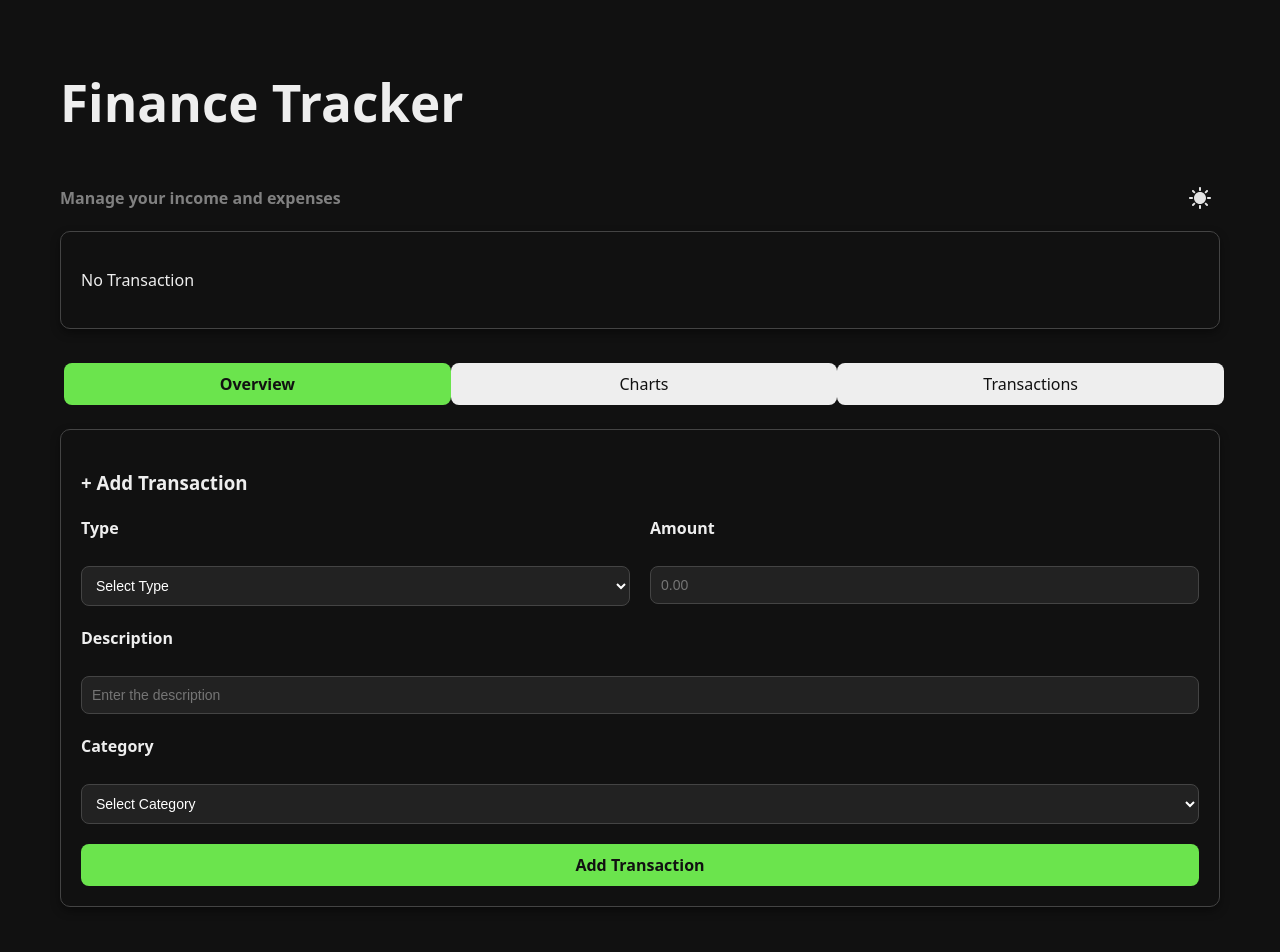
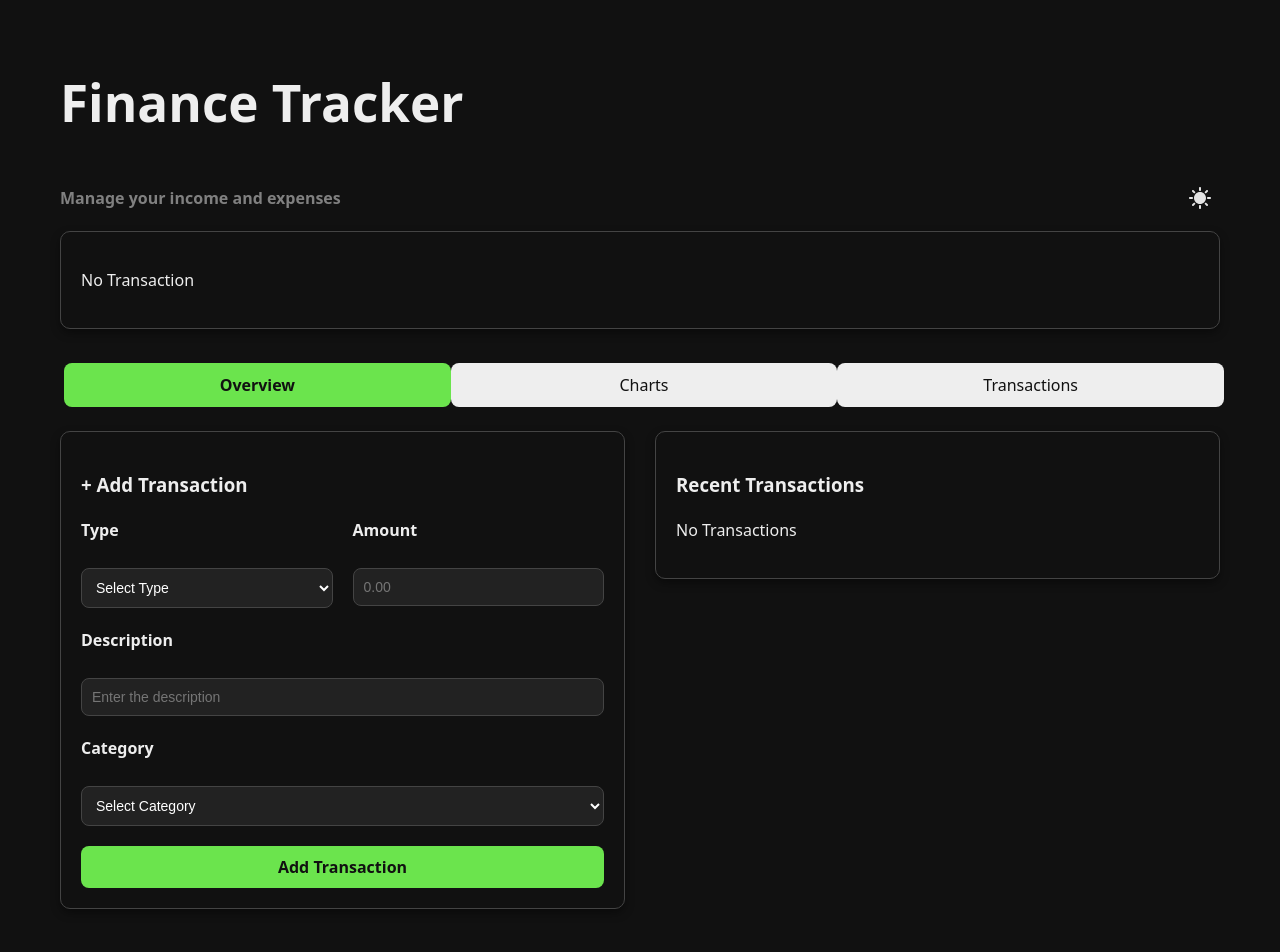
Before and after one commit to saujanyamahajan/Ledger, a React (Vite) app: page / in a window 1280 px wide. Shown: the top 952 px of the page. Built offline with nearby package versions, Linux system fonts and the light colour scheme.

Commit message:
css fixes for the overview tab

```diff
--- a/src/App.css
+++ b/src/App.css
@@ -83,7 +83,6 @@ button:has(img) {
 .toggleBar button {
   flex: 1;
   padding: 10px 0;
-  border: none;
   border-radius: 8px;
   background: transparent;
   color: var(--text-color);
@@ -97,3 +96,13 @@ button:has(img) {
   color: var(--btn-text); /* matches your theme vars */
   font-weight: 600;
 }
+.formcard {
+  display: flex;
+  flex-direction: row;
+  gap: 30px;
+  width: 100%;
+}
+
+.formROW {
+  width: 50%;
+}
--- a/src/App.jsx
+++ b/src/App.jsx
@@ -88,14 +88,20 @@ function App() {
         </button>
       </div>
       {active === "overview" && (
-        <>
-          <AddTransaction onAdd={addTransaction} />
-        </>
+        <div className="formcard">
+          <div className="formROW">
+            <AddTransaction onAdd={addTransaction} />
+          </div>
+          <div className="formROW">
+            <RecentTransaction
+              transactions={transactions}
+              onDelete={handleDelete}
+            />
+          </div>
+        </div>
       )}
 
-      {active === "charts" && (
-        <TransactionGraph transactions={transactions} />
-      )}
+      {active === "charts" && <TransactionGraph transactions={transactions} />}
 
       {active === "transactions" && (
         <RecentTransaction
```
